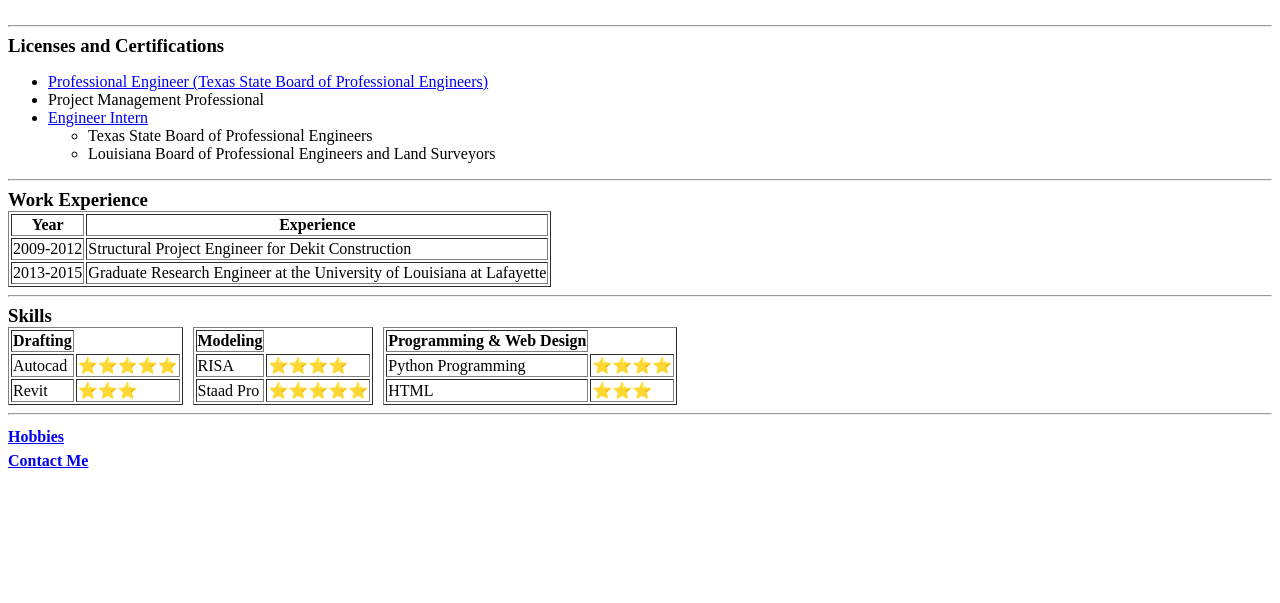
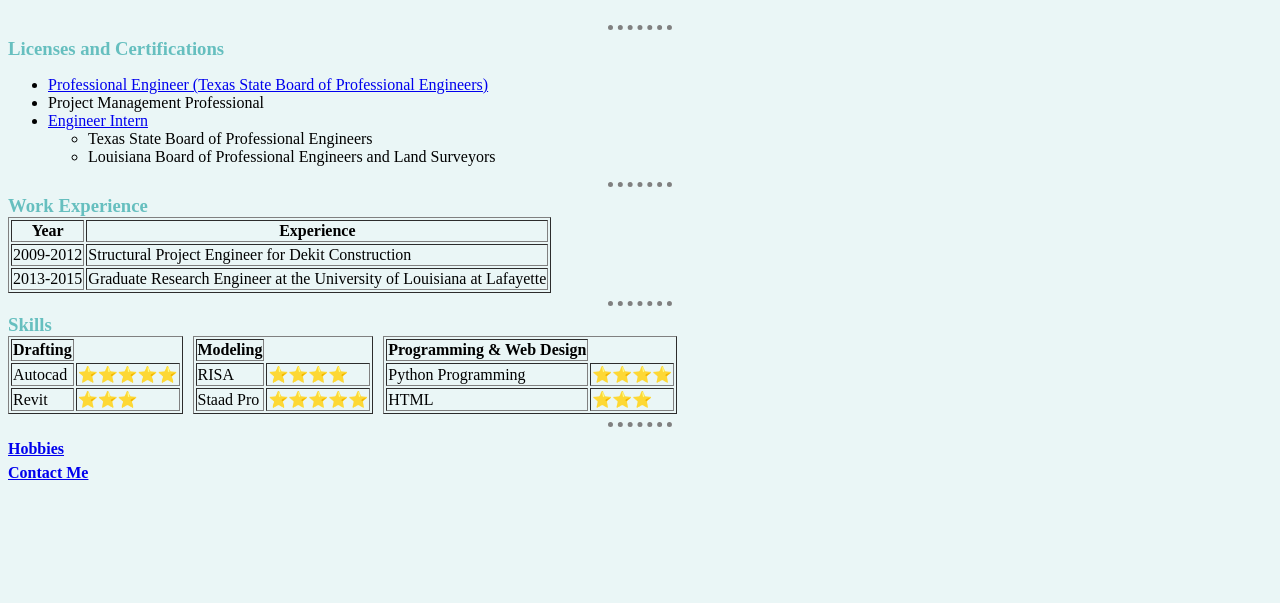
Before and after one commit to darrenman16/cv, a plain HTML site: page index.html in a window 1280 px wide. Shown: the part 197-800 px from the top of the page. Drawn offline with Linux system fonts and the light colour scheme.

Commit message:
Update index.html

```diff
--- a/index.html
+++ b/index.html
@@ -1,18 +1,10 @@
 <!DOCTYPE html>
 <html lang="en" dir="ltr">
-
-<style>
-    h1,h2,h3, p {
-       margin: 0;
-    }
-    h4 {
-      line-height: 2px;
-    }
-</style>
 
 <head>
   <meta charset="utf-8">
   <title>Dare's Personal Site</title>
+  <link rel="stylesheet" href="css/styles.css">
 </head>
 
 <body>
```
